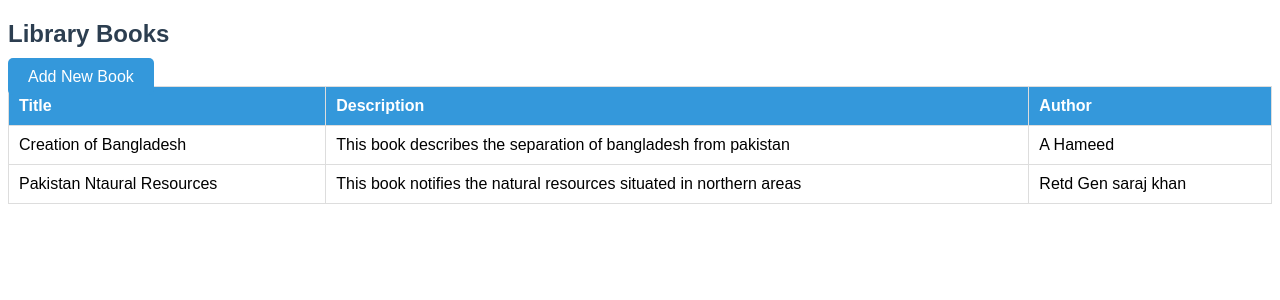
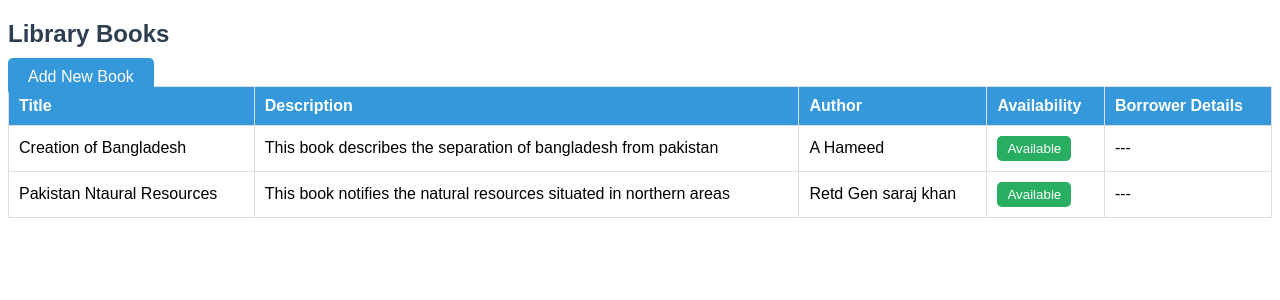
Before and after one commit to Ashfaq3442/library-management, a Django app: page /books/ in a window 1280 px wide. Shown: the top 300 px of the page. Run offline with Django 5.2, Linux system fonts and the light colour scheme; data comes from the database, SQL or seed files in the repository.

Commit message:
modify the book_list.html

```diff
--- a/books/templates/books/book_list.html
+++ b/books/templates/books/book_list.html
@@ -36,10 +36,25 @@
         .add-book-btn:hover {
             background-color: #2980b9;
         }
+        .available-btn {
+            padding: 5px 10px;
+            background-color: #27ae60;
+            color: white;
+            border: none;
+            cursor: pointer;
+            border-radius: 5px;
+        }
+        .unavailable-btn {
+            padding: 5px 10px;
+            background-color: #e74c3c;
+            color: white;
+            border: none;
+            cursor: pointer;
+            border-radius: 5px;
+        }
     </style>
 </head>
 <body>
-
     <h2>Library Books</h2>
 
     <!-- Add Book Button -->
@@ -52,6 +67,8 @@
                 <th>Title</th>
                 <th>Description</th>
                 <th>Author</th>
+                <th>Availability</th>
+                <th>Borrower Details</th>
             </tr>
         </thead>
         <tbody>
@@ -60,6 +77,22 @@
                 <td>{{ book.title }}</td>
                 <td>{{ book.description }}</td>
                 <td>{{ book.author }}</td>
+                <td>
+                    {% if book.is_available %}
+                        <button class="available-btn">Available</button>
+                    {% else %}
+                        <button class="unavailable-btn">Unavailable</button>
+                    {% endif %}
+                </td>
+                <td>
+                    {% if not book.is_available %}
+                        <strong>Name:</strong> {{ book.borrower_name }}<br>
+                        <strong>Contact:</strong> {{ book.borrower_contact }}<br>
+                        <strong>Address:</strong> {{ book.borrower_address }}<br>
+                    {% else %}
+                        ---
+                    {% endif %}
+                </td>
             </tr>
             {% endfor %}
         </tbody>
```
